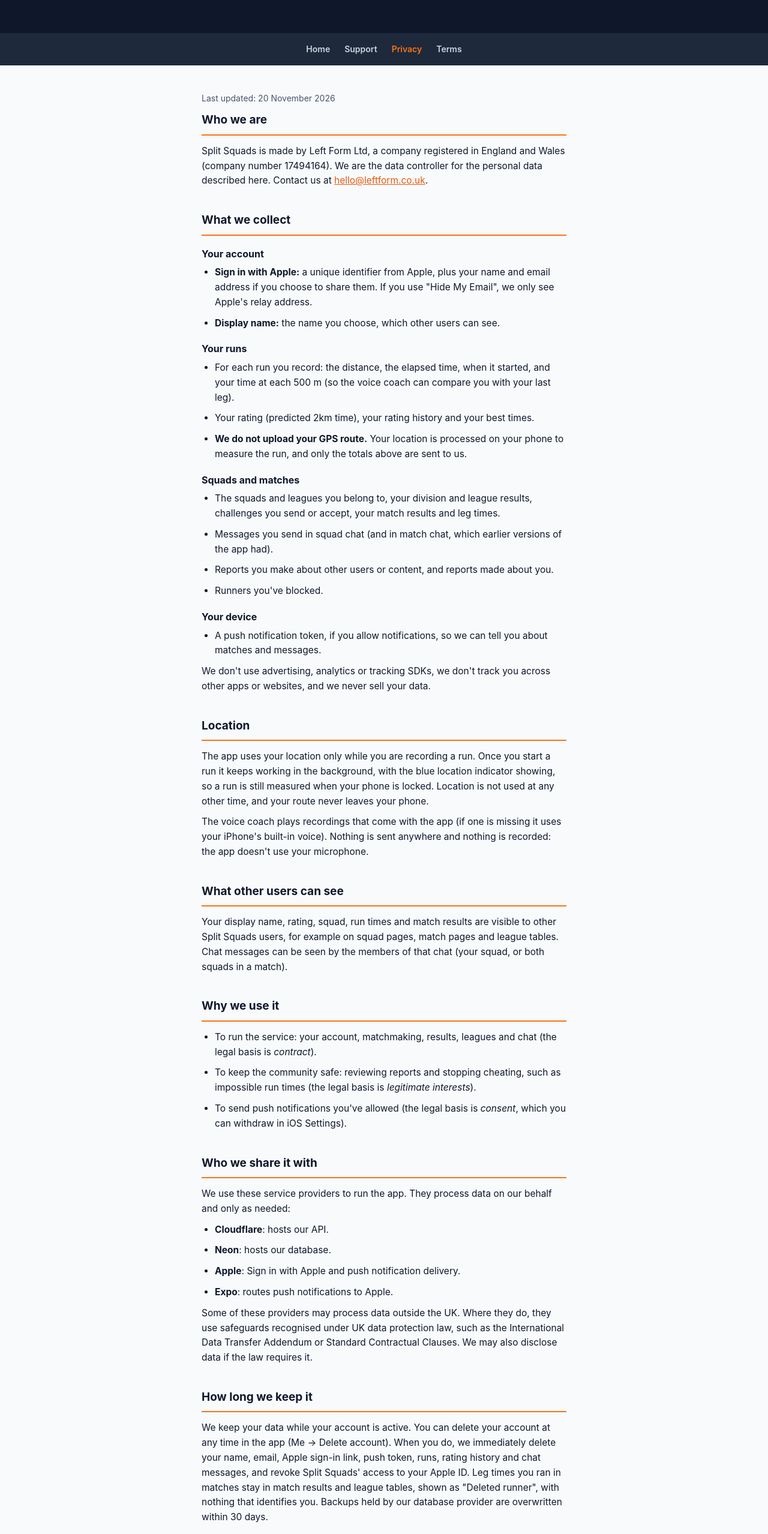
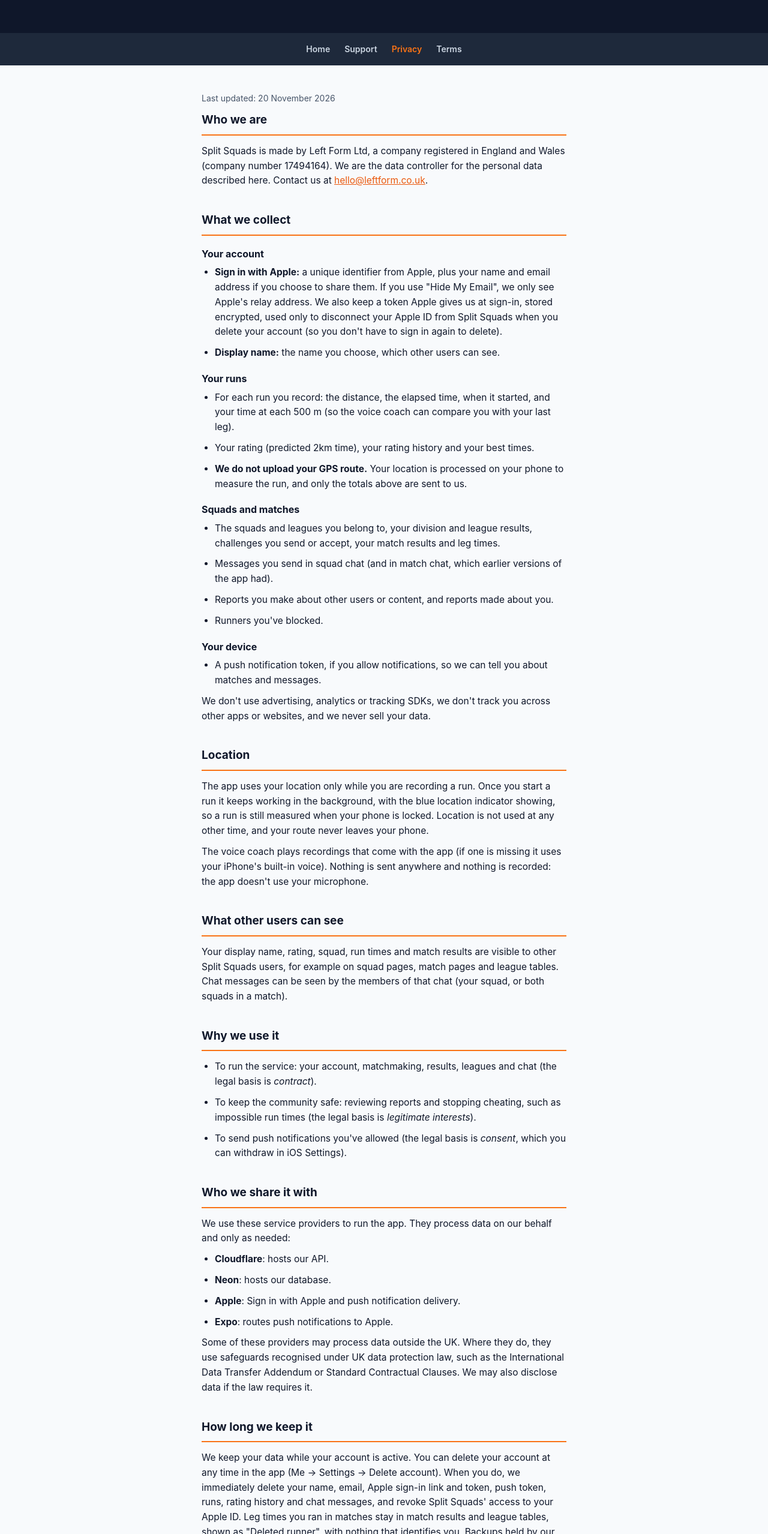
Before and after one commit to AshcroftH/split-squads-site, a plain HTML site: page privacy.html in a window 1280 px wide. Shown: the part 243-2800 px from the top of the page at 60% size. Drawn offline with Linux system fonts and the light colour scheme.

Commit message:
Privacy: encrypted Apple token kept for account deletion; Settings path
Co-Authored-By: Claude Opus 5.5 <noreply@anthropic.com>

```diff
--- a/privacy.html
+++ b/privacy.html
@@ -30,7 +30,7 @@
   <h2>What we collect</h2>
   <h3>Your account</h3>
   <ul>
-    <li><strong>Sign in with Apple:</strong> a unique identifier from Apple, plus your name and email address if you choose to share them. If you use "Hide My Email", we only see Apple's relay address.</li>
+    <li><strong>Sign in with Apple:</strong> a unique identifier from Apple, plus your name and email address if you choose to share them. If you use "Hide My Email", we only see Apple's relay address. We also keep a token Apple gives us at sign-in, stored encrypted, used only to disconnect your Apple ID from Split Squads when you delete your account (so you don't have to sign in again to delete).</li>
     <li><strong>Display name:</strong> the name you choose, which other users can see.</li>
   </ul>
   <h3>Your runs</h3>
@@ -87,7 +87,7 @@
 
 <section>
   <h2>How long we keep it</h2>
-  <p>We keep your data while your account is active. You can delete your account at any time in the app (Me → Delete account). When you do, we immediately delete your name, email, Apple sign-in link, push token, runs, rating history and chat messages, and revoke Split Squads' access to your Apple ID. Leg times you ran in matches stay in match results and league tables, shown as "Deleted runner", with nothing that identifies you. Backups held by our database provider are overwritten within 30 days.</p>
+  <p>We keep your data while your account is active. You can delete your account at any time in the app (Me → Settings → Delete account). When you do, we immediately delete your name, email, Apple sign-in link and token, push token, runs, rating history and chat messages, and revoke Split Squads' access to your Apple ID. Leg times you ran in matches stay in match results and league tables, shown as "Deleted runner", with nothing that identifies you. Backups held by our database provider are overwritten within 30 days.</p>
 </section>
 
 <section>
```
